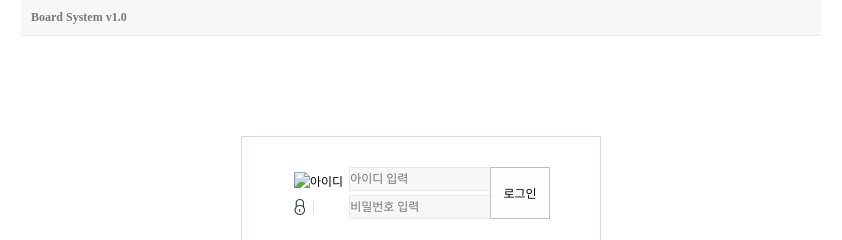
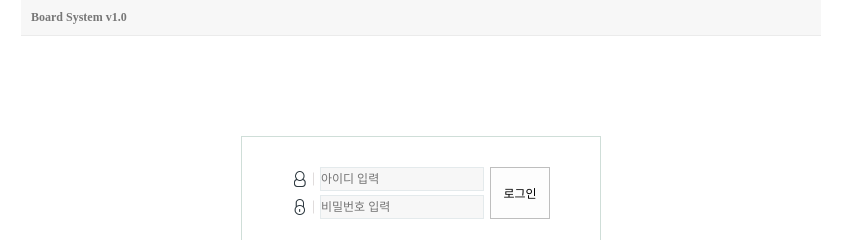
Before and after one commit to lazca2080/HTML, a plain HTML site: page Board/user/login.html in a window 1280 px wide. Shown: the top 240 px of the page, without its empty margins (219-1061 px from the left). Drawn offline with Linux system fonts and the light colour scheme; the site is published under a folder, as on GitHub Pages, so addresses that start at the root find nothing.

Commit message:
2022/09/28

```diff
--- a/Board/user/login.html
+++ b/Board/user/login.html
@@ -13,7 +13,7 @@
                     <form action="../list.html">
                         <table border="0">
                             <tr>
-                                <td><img src="/Board/image/login_ico_id.png" alt="아이디"></td>
+                                <td><img src="../image/login_ico_id.png" alt="아이디"></td>
                                 <td><input type="text" name="uid" placeholder="아이디 입력"></td>
                             </tr>
                             <tr>
```
